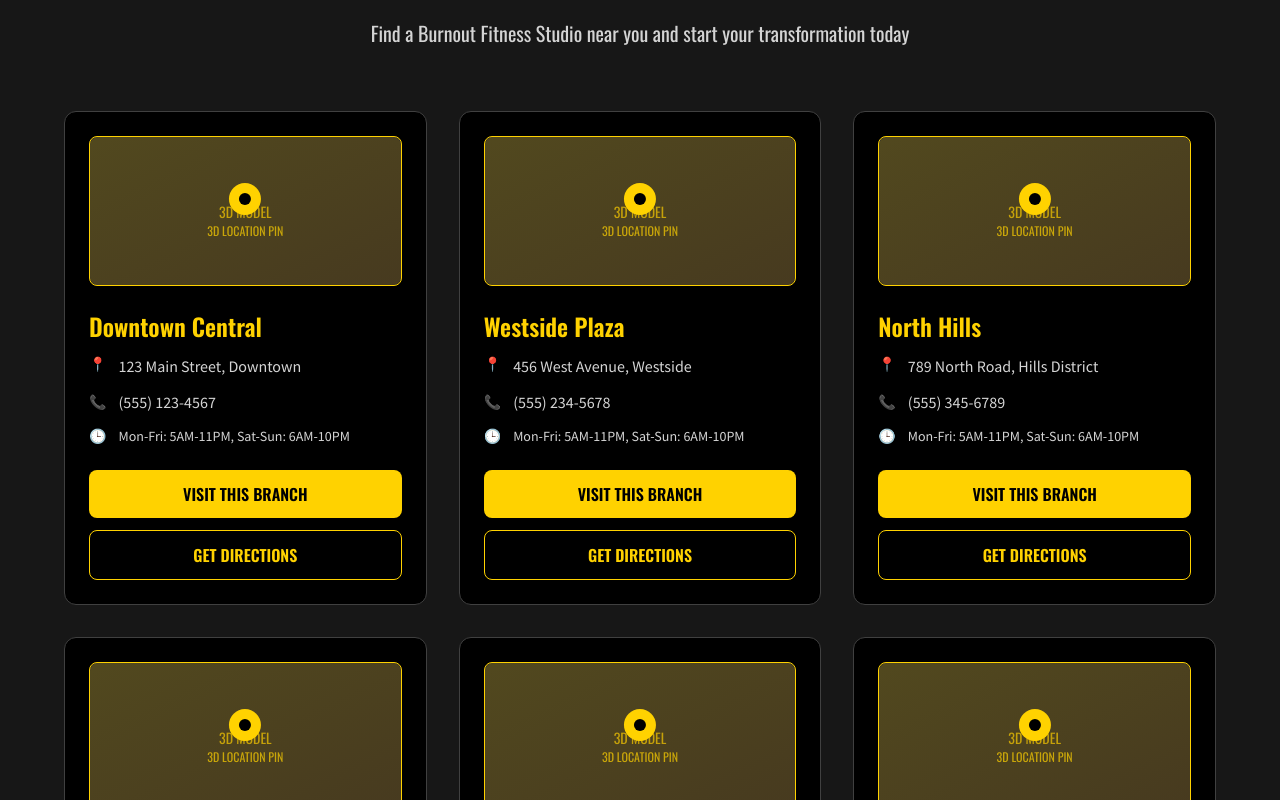
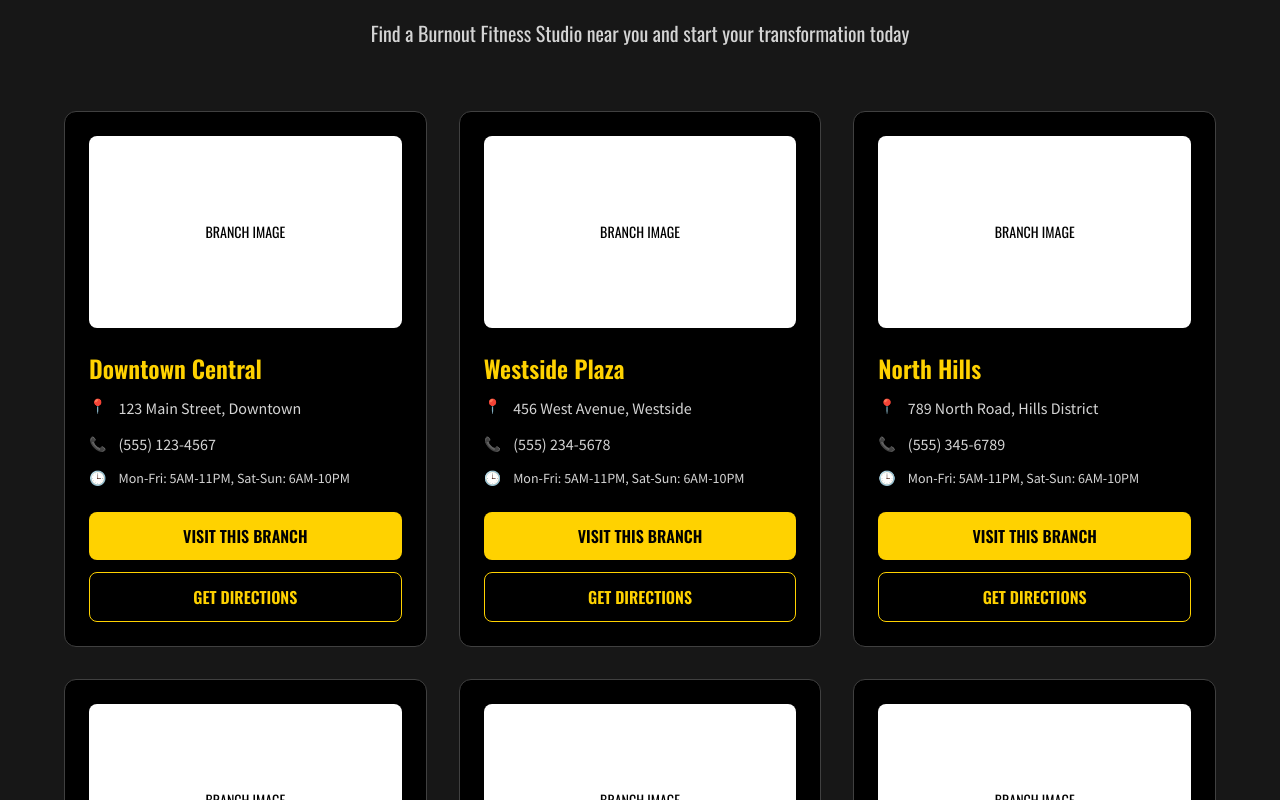
Before and after one commit to Shreyashd1234/burnout-fitness, a React (Vite) app: page / in a window 1280 px wide. Shown: the part 5120-5920 px from the top of the page. Built offline with nearby package versions, Linux system fonts and the light colour scheme.

Commit message:
Refactor: Replace 3D placeholders with image placeholders in BranchesSection
Replaced the 3D placeholder divs in the BranchesSection with placeholders for images and temporarily set the background color to white.

```diff
--- a/src/components/BranchesSection.tsx
+++ b/src/components/BranchesSection.tsx
@@ -83,15 +83,9 @@ const BranchesSection = () => {
               key={index}
               className="branch-card stagger-item card-3d bg-burnout-black border border-burnout-gray-700 rounded-xl p-6 hover:border-burnout-yellow transition-all duration-300 group"
             >
-              {/* 3D Location Pin */}
-              <div className="placeholder-3d w-full h-32 mb-6 group-hover:animate-float">
-                <div className="absolute inset-0 bg-gradient-to-br from-burnout-yellow/20 to-yellow-600/20 rounded-lg"></div>
-                <div className="absolute top-1/2 left-1/2 transform -translate-x-1/2 -translate-y-1/2 text-center">
-                  <div className="w-8 h-8 bg-burnout-yellow rounded-full mx-auto mb-2 flex items-center justify-center">
-                    <div className="w-3 h-3 bg-burnout-black rounded-full"></div>
-                  </div>
-                  <div className="text-burnout-yellow text-xs font-oswald opacity-70">3D LOCATION PIN</div>
-                </div>
+              {/* Branch Image Placeholder */}
+              <div className="w-full h-48 mb-6 bg-white rounded-lg flex items-center justify-center">
+                <span className="text-burnout-black text-sm font-oswald">BRANCH IMAGE</span>
               </div>
 
               {/* Branch Info */}
```
